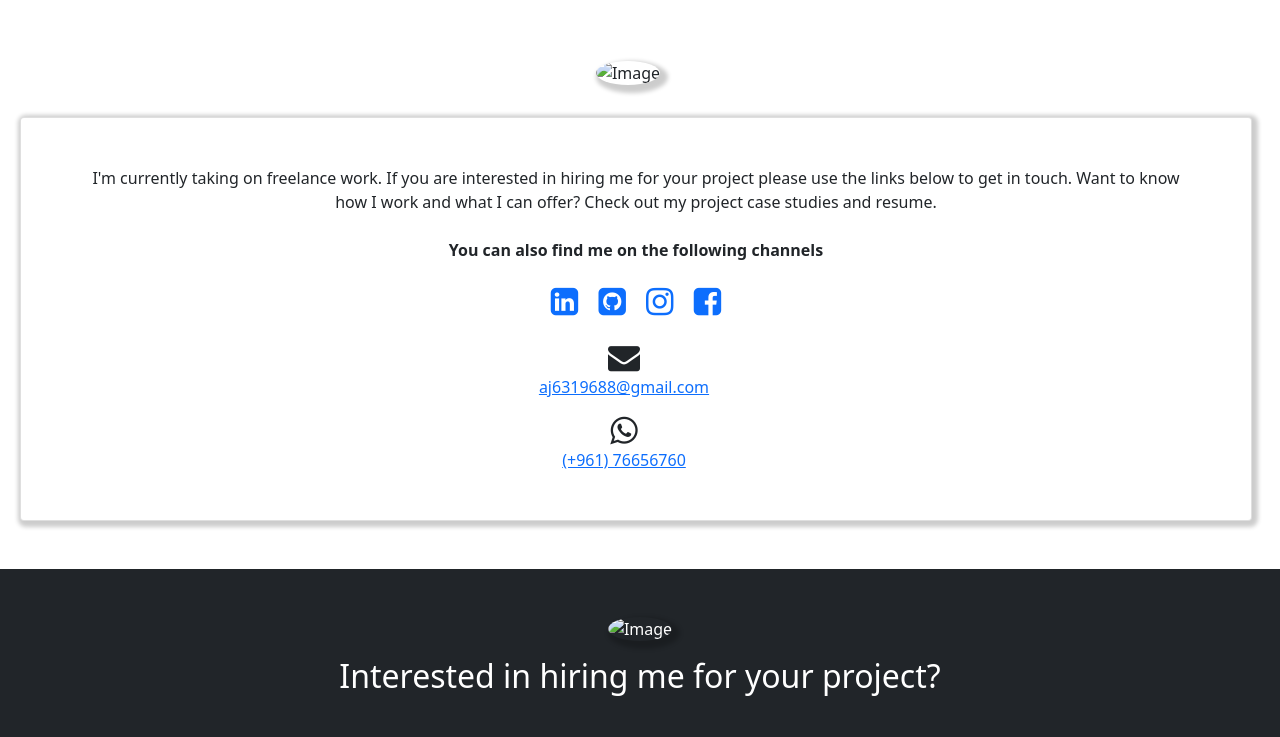
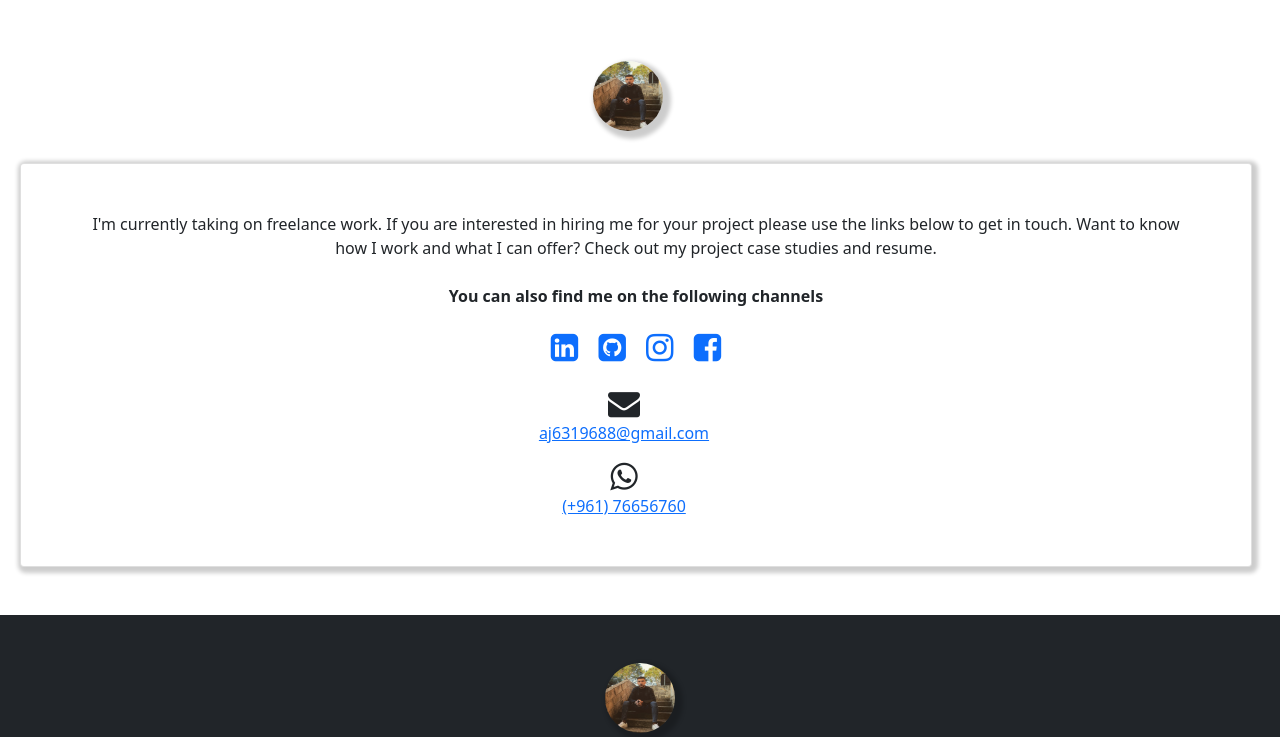
Before and after one commit to Alaajaafar843/Portfolio, a plain HTML site: page index.html in a window 1280 px wide. Shown: the part 1991-2728 px from the top of the page. Drawn offline with nearby package versions, Linux system fonts and the light colour scheme; the site is published under a folder, as on GitHub Pages, so addresses that start at the root find nothing.

Commit message:
fixed image

```diff
--- a/index.html
+++ b/index.html
@@ -286,7 +286,7 @@
 
           <div class="container-fluid row text-center" id="contact">
             <div class="col text-center">
-              <img src="/images/myphoto.jpeg" alt="Image" class="rounded-circle mt-5 mb-4 image">
+              <img src="./images/myphoto.jpeg" alt="Image" class="rounded-circle mt-5 mb-4 image">
             </div>
             <div class="card m-2 contact-card mb-5" data-aos="zoom-in" data-aos-duration="1000" id="contact-card">
               <div class="card-body p-5">
@@ -323,7 +323,7 @@
           </div>
           <div class="row bg-dark footer" data-aos="zoom-out" data-aos-duration="1000">
             <div class="col text-center">
-                <img src="/images/myphoto.jpeg" alt="Image" class="rounded-circle mt-5 mb-3 image">
+                <img src="./images/myphoto.jpeg" alt="Image" class="rounded-circle mt-5 mb-3 image">
             </div>
             <div class="col-12 text-center">
             <h2>Interested in hiring me for your project?</h2>
```
